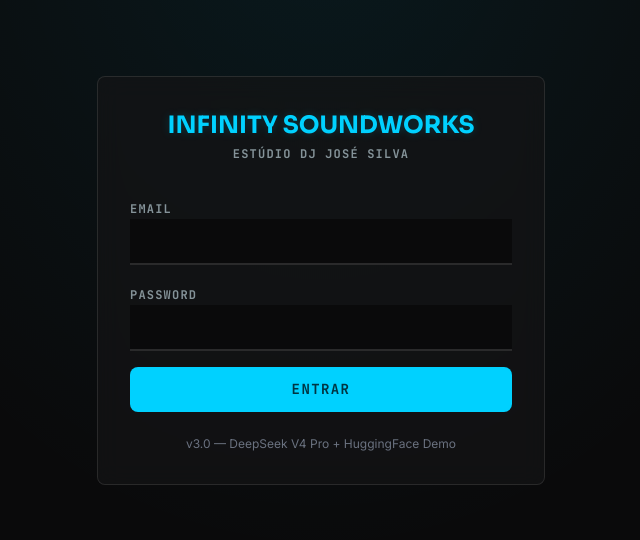
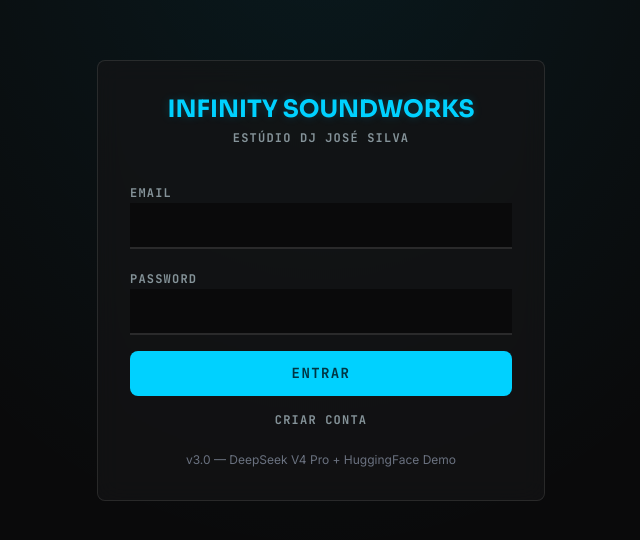
Before and after one commit to djjosesilva/infinity-soundworks-frontend, a React (Vite) app: page /login in a window 1280 px wide. Shown: the part 120-660 px from the top of the page, without its empty margins (319-959 px from the left). Built offline with nearby package versions, Linux system fonts and the light colour scheme.

Commit message:
Add register toggle to login page

```diff
--- a/src/pages/Login.tsx
+++ b/src/pages/Login.tsx
@@ -1,10 +1,13 @@
 import { useState } from 'react';
 import { useNavigate } from 'react-router-dom';
 import { useAuth } from '../hooks/useAuth';
+import api from '../hooks/api';
 
 export default function Login() {
   const [email, setEmail] = useState('');
   const [password, setPassword] = useState('');
+  const [isRegister, setIsRegister] = useState(false);
+  const [nome, setNome] = useState('');
   const [error, setError] = useState('');
   const [loading, setLoading] = useState(false);
   const { login } = useAuth();
@@ -13,10 +16,13 @@ export default function Login() {
   const handleSubmit = async (e: React.FormEvent) => {
     e.preventDefault(); setError(''); setLoading(true);
     try {
+      if (isRegister) {
+        await api.post('/api/auth/register', { email, password, nome: nome || 'DJ Jose Silva' });
+      }
       await login(email, password);
       navigate('/');
     } catch (err: any) {
-      setError(err.response?.data?.detail || 'Erro de autenticacao');
+      setError(err.response?.data?.detail || 'Erro');
     } finally { setLoading(false); }
   };
 
@@ -25,14 +31,20 @@ export default function Login() {
       <div className="glass-card p-8 w-full max-w-md">
         <div className="text-center mb-8">
           <h1 className="font-sora text-2xl font-bold text-primary glow-text mb-1">INFINITY SOUNDWORKS</h1>
-          <p className="mono-label">Estúdio DJ José Silva</p>
+          <p className="mono-label">{isRegister ? 'Criar Conta' : 'Estúdio DJ José Silva'}</p>
         </div>
         <form onSubmit={handleSubmit} className="space-y-4">
+          {isRegister && <div><label className="mono-label">Nome</label><input className="glass-input" value={nome} onChange={e => setNome(e.target.value)} placeholder="DJ Jose Silva" /></div>}
           <div><label className="mono-label">Email</label><input type="email" className="glass-input" value={email} onChange={e => setEmail(e.target.value)} required /></div>
           <div><label className="mono-label">Password</label><input type="password" className="glass-input" value={password} onChange={e => setPassword(e.target.value)} required /></div>
           {error && <div className="text-status-error text-sm mono-label">{error}</div>}
-          <button type="submit" disabled={loading} className="btn-primary w-full">{loading ? '...' : 'ENTRAR'}</button>
+          <button type="submit" disabled={loading} className="btn-primary w-full">{loading ? '...' : isRegister ? 'CRIAR CONTA' : 'ENTRAR'}</button>
         </form>
+        <p className="text-center mt-4 text-xs">
+          <button onClick={() => setIsRegister(!isRegister)} className="text-primary hover:underline mono-label">
+            {isRegister ? '← Ja tenho conta' : 'Criar conta'}
+          </button>
+        </p>
         <p className="text-center mt-6 text-xs text-gray-500">v3.0 — DeepSeek V4 Pro + HuggingFace Demo</p>
       </div>
     </div>
```
